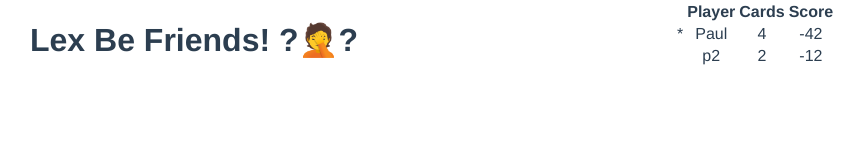
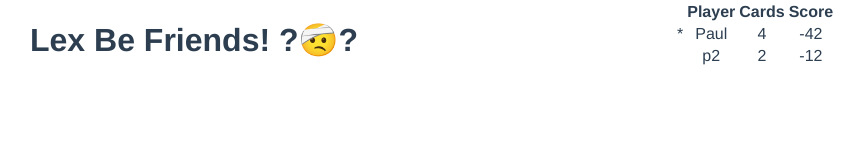
Before and after one commit to iGoog/lex-be-friends, a Vue app: page / in a window 1280 px wide. Shown: the top 160 px of the page, without its empty margins (286-1150 px from the left). Built offline with nearby package versions, Linux system fonts and the light colour scheme.

Commit message:
moved emojii constants

```diff
--- a/src/components/LexFriends/Title.vue
+++ b/src/components/LexFriends/Title.vue
@@ -1,14 +1,19 @@
 <template>
     <div>
-        <h1>Lex Be Friends! ?<Doomii doom="facepalm" />?</h1>
+        <h1>Lex Be Friends! ?<Doomii :doom='doom' />?</h1>
     </div>
 </template>
 
 <script>
+	import * as DOOM from "../emojii/Doomie.constants";
+
 	import Doomii from "../emojii/Doomii.vue";
 	export default {
 		name: "Title",
-		components: {Doomii}
+		components: {Doomii},
+        data: vm => ({
+			doom: DOOM.BANDAGE
+        })
 	}
 </script>
 
--- /dev/null
+++ b/src/components/emojii/Doomie.constants.js
@@ -0,0 +1,32 @@
+const FACEPALM = 'facepalm';
+const CROSSBONES = 'crossbones';
+const BANDAGE = 'bandage';
+const SPIDER = 'spider';
+const SNAKE = 'snake';
+const VOLCANO = 'volcano';
+const ZOMBIE = 'zombie';
+const BOMB = 'bomb';
+const TORNADO = 'tornado';
+const RAIN_AND_THUNDER = 'rain-and-thunder';
+const HEARTBREAK = 'heartbreak';
+const DOUBLE_EXCLAIM = 'double-exclaim';
+const JOKER = 'joker';
+const SOS = 'sos';
+const PIRATE = 'pirate';
+const VAMPIRE = 'vampire';
+const SUITE_WHITE_HEART = 'suite-white-heart';
+const SUITE_BLACK_HEART = 'suite-black-heart';
+const SUITE_WHITE_SPADE = 'suite-white-spade';
+const SUITE_BLACK_SPADE = 'suite-black-spade';
+const SUITE_WHITE_DIAMOND = 'suite-white-diamond';
+const SUITE_BLACK_DIAMOND = 'suite-black-diamond';
+const SUITE_WHITE_CLUB = 'suite-white-club';
+const SUITE_BLACK_CLUB = 'suite-black-club';
+export {
+	FACEPALM, CROSSBONES, BANDAGE, SPIDER, SNAKE, VOLCANO,
+	ZOMBIE, BOMB, TORNADO, RAIN_AND_THUNDER, HEARTBREAK,
+	DOUBLE_EXCLAIM, JOKER, SOS, PIRATE, VAMPIRE, SUITE_WHITE_HEART,
+	SUITE_WHITE_CLUB, SUITE_WHITE_DIAMOND, SUITE_WHITE_SPADE,
+	SUITE_BLACK_CLUB, SUITE_BLACK_DIAMOND, SUITE_BLACK_HEART,
+	SUITE_BLACK_SPADE
+};
--- a/src/components/emojii/Doomii.vue
+++ b/src/components/emojii/Doomii.vue
@@ -3,38 +3,7 @@
 </template>
 
 <script>
-    const FACEPALM = 'facepalm';
-    const CROSSBONES = 'crossbones';
-    const BANDAGE = 'bandage';
-    const SPIDER = 'spider';
-    const SNAKE = 'snake';
-    const VOLCANO = 'volcano';
-    const ZOMBIE = 'zombie';
-    const BOMB = 'bomb';
-    const TORNADO = 'tornado';
-    const RAIN_AND_THUNDER = 'rain-and-thunder';
-    const HEARTBREAK = 'heartbreak';
-    const DOUBLE_EXCLAIM = 'double-exclaim';
-    const JOKER = 'joker';
-    const SOS = 'sos';
-    const PIRATE = 'pirate';
-    const VAMPIRE = 'vampire';
-    const SUITE_WHITE_HEART = 'suite-white-heart';
-    const SUITE_BLACK_HEART = 'suite-black-heart';
-    const SUITE_WHITE_SPADE = 'suite-white-spade';
-    const SUITE_BLACK_SPADE = 'suite-black-spade';
-    const SUITE_WHITE_DIAMOND = 'suite-white-diamond';
-    const SUITE_BLACK_DIAMOND = 'suite-black-diamond';
-    const SUITE_WHITE_CLUB = 'suite-white-club';
-    const SUITE_BLACK_CLUB = 'suite-black-club';
-    export {
-	    FACEPALM, CROSSBONES, BANDAGE, SPIDER, SNAKE, VOLCANO,
-	    ZOMBIE, BOMB, TORNADO, RAIN_AND_THUNDER, HEARTBREAK,
-	    DOUBLE_EXCLAIM, JOKER, SOS, PIRATE, VAMPIRE, SUITE_WHITE_HEART,
-	    SUITE_WHITE_CLUB, SUITE_WHITE_DIAMOND, SUITE_WHITE_SPADE,
-	    SUITE_BLACK_CLUB, SUITE_BLACK_DIAMOND, SUITE_BLACK_HEART,
-	    SUITE_BLACK_SPADE
-    };
+    import * as DOOM from './Doomie.constants';
 	export default {
 		name: "Doomii",
         props: {
@@ -43,30 +12,30 @@
         computed: {
 			emojii: function()  {
 				switch(this.doom) {
-					case FACEPALM: return '🤦';
-					case CROSSBONES: return '☠';
-					case BANDAGE: return '🤕';
-					case SPIDER: return '🕷';
-					case SNAKE: return '🐍';
-					case VOLCANO: return '🌋';
-					case ZOMBIE: return '🧟‍♂️';
-					case BOMB: return '💣';
-					case TORNADO: return '🌪';
-					case RAIN_AND_THUNDER: return '⛈';
-					case HEARTBREAK: return '💔';
-					case DOUBLE_EXCLAIM: return '‼';
-					case JOKER: return '🃏';
-					case SOS: return '🆘';
-					case PIRATE: return '🏴‍☠️';
-					case VAMPIRE: return '🧛‍♂️';
-					case SUITE_BLACK_SPADE: return '♠';
-					case SUITE_BLACK_HEART: return '♥';
-					case SUITE_BLACK_DIAMOND: return '♦';
-					case SUITE_BLACK_CLUB: return '♣';
-					case SUITE_WHITE_SPADE : return '♤';
-					case SUITE_WHITE_DIAMOND : return '♢';
-					case SUITE_WHITE_CLUB : return '♧';
-					case SUITE_WHITE_HEART : return '♡';
+					case DOOM.FACEPALM: return '🤦';
+					case DOOM.CROSSBONES: return '☠';
+					case DOOM.BANDAGE: return '🤕';
+					case DOOM.SPIDER: return '🕷';
+					case DOOM.SNAKE: return '🐍';
+					case DOOM.VOLCANO: return '🌋';
+					case DOOM.ZOMBIE: return '🧟‍♂️';
+					case DOOM.BOMB: return '💣';
+					case DOOM.TORNADO: return '🌪';
+					case DOOM.RAIN_AND_THUNDER: return '⛈';
+					case DOOM.HEARTBREAK: return '💔';
+					case DOOM.DOUBLE_EXCLAIM: return '‼';
+					case DOOM.JOKER: return '🃏';
+					case DOOM.SOS: return '🆘';
+					case DOOM.PIRATE: return '🏴‍☠️';
+					case DOOM.VAMPIRE: return '🧛‍♂️';
+					case DOOM.SUITE_BLACK_SPADE: return '♠';
+					case DOOM.SUITE_BLACK_HEART: return '♥';
+					case DOOM.SUITE_BLACK_DIAMOND: return '♦';
+					case DOOM.SUITE_BLACK_CLUB: return '♣';
+					case DOOM.SUITE_WHITE_SPADE : return '♤';
+					case DOOM.SUITE_WHITE_DIAMOND : return '♢';
+					case DOOM.SUITE_WHITE_CLUB : return '♧';
+					case DOOM.SUITE_WHITE_HEART : return '♡';
 					default: return '🙃';
                 }
             }
```
